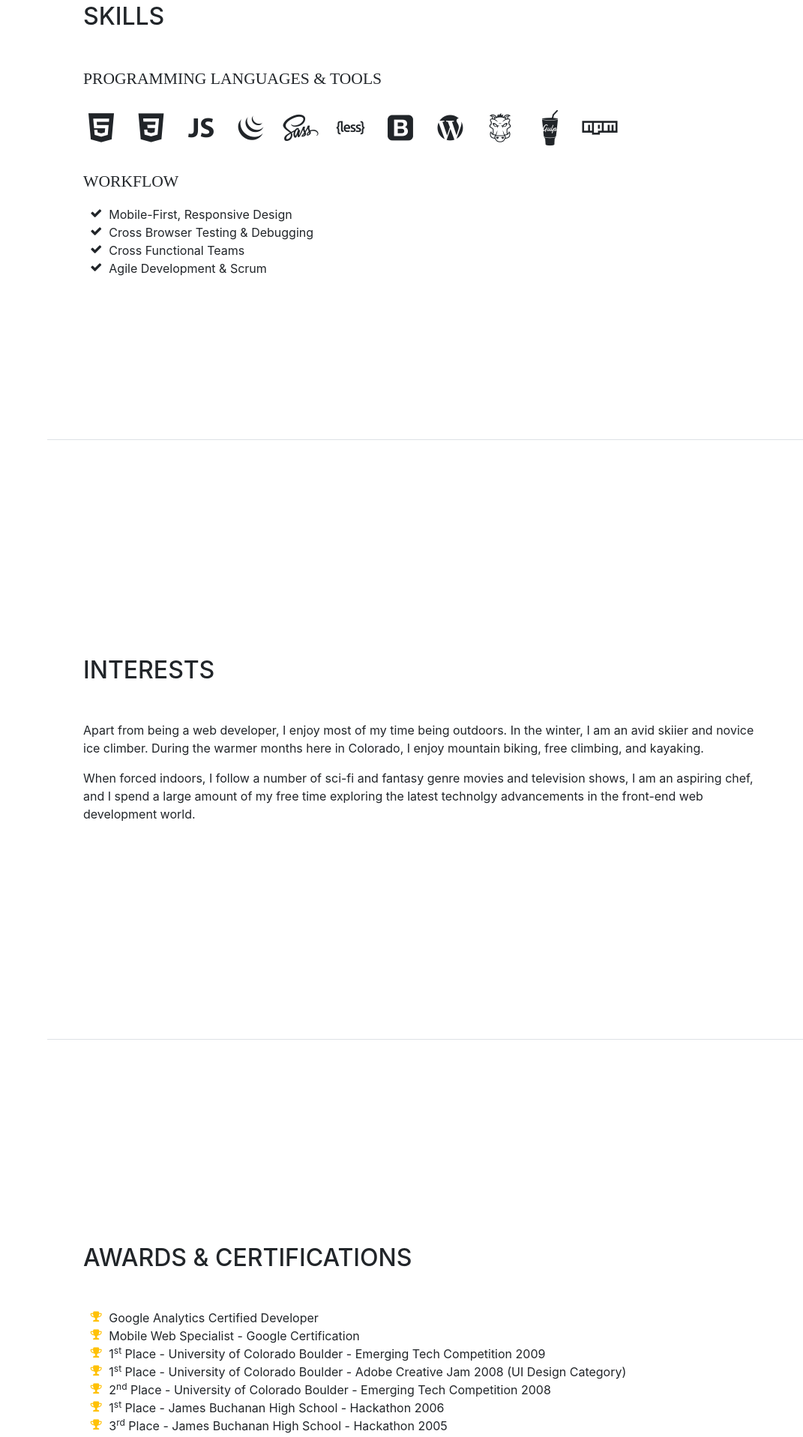
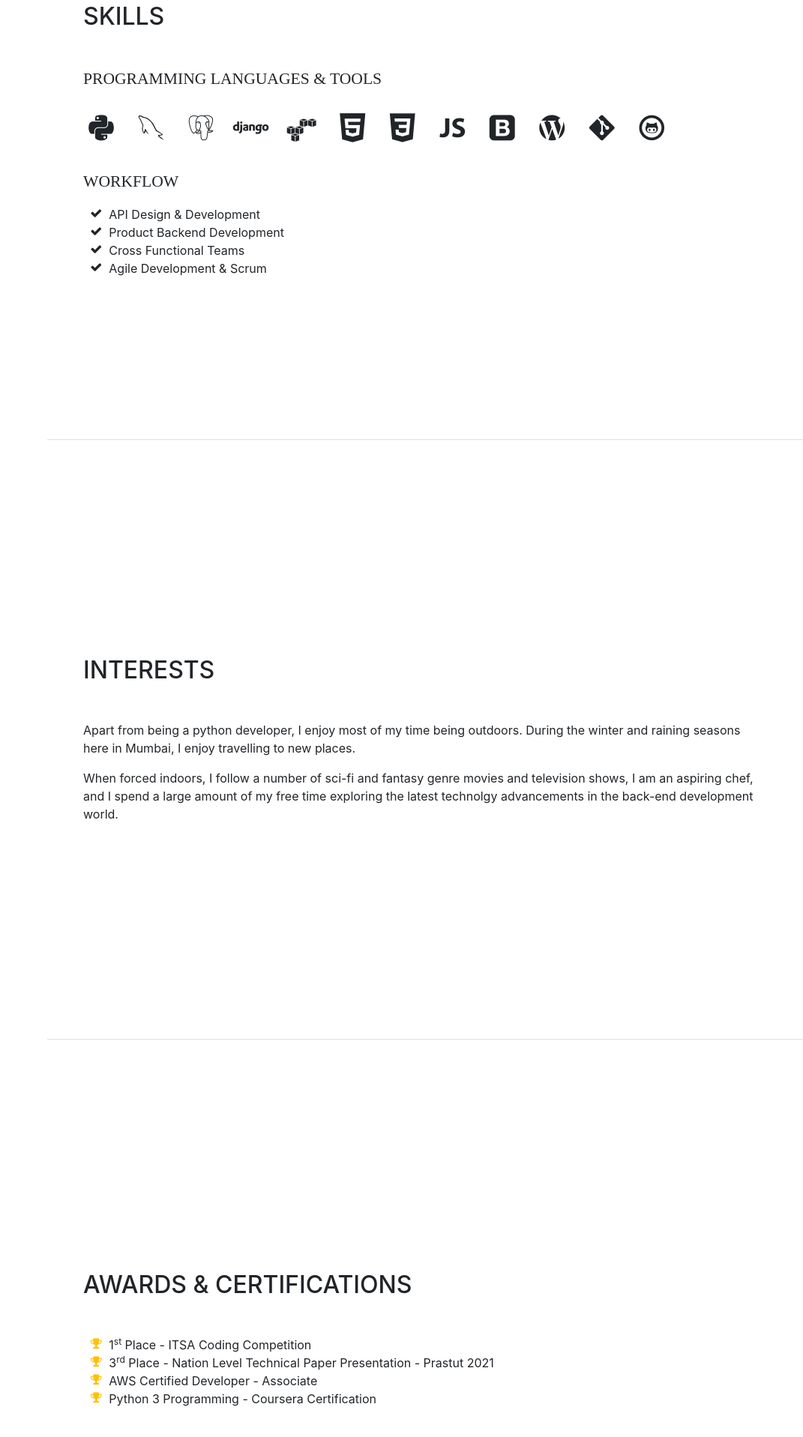
Before and after one commit to NirajPatel07/NirajPatel07.github.io, a website with bundled scripts: page index.html in a window 1280 px wide. Shown: the part 2613-4530 px from the top of the page at 75% size, without its empty margins (209-1280 px from the left). Built offline with nearby package versions, Linux system fonts and the light colour scheme; a web font is replaced by a local one.

Commit message:
Portfolio Updated

```diff
--- a/index.html
+++ b/index.html
@@ -177,6 +177,21 @@
           <div class="subheading mb-3">Programming Languages &amp; Tools</div>
           <ul class="list-inline list-icons">
             <li class="list-inline-item">
+              <i class="devicons devicons-python"></i>
+            </li>
+            <li class="list-inline-item">
+              <i class="devicons devicons-mysql"></i>
+            </li>
+            <li class="list-inline-item">
+              <i class="devicons devicons-postgresql"></i>
+            </li>
+            <li class="list-inline-item">
+              <i class="devicons devicons-django"></i>
+            </li>
+            <li class="list-inline-item">
+              <i class="devicons devicons-aws"></i>
+            </li>
+            <li class="list-inline-item">
               <i class="devicons devicons-html5"></i>
             </li>
             <li class="list-inline-item">
@@ -186,28 +201,16 @@
               <i class="devicons devicons-javascript"></i>
             </li>
             <li class="list-inline-item">
-              <i class="devicons devicons-jquery"></i>
-            </li>
-            <li class="list-inline-item">
-              <i class="devicons devicons-sass"></i>
-            </li>
-            <li class="list-inline-item">
-              <i class="devicons devicons-less"></i>
-            </li>
-            <li class="list-inline-item">
               <i class="devicons devicons-bootstrap"></i>
             </li>
             <li class="list-inline-item">
               <i class="devicons devicons-wordpress"></i>
             </li>
             <li class="list-inline-item">
-              <i class="devicons devicons-grunt"></i>
+              <i class="devicons devicons-git"></i>
             </li>
             <li class="list-inline-item">
-              <i class="devicons devicons-gulp"></i>
-            </li>
-            <li class="list-inline-item">
-              <i class="devicons devicons-npm"></i>
+              <i class="devicons devicons-github"></i>
             </li>
           </ul>
 
@@ -215,10 +218,10 @@
           <ul class="fa-ul mb-0">
             <li>
               <i class="fa-li fa fa-check"></i>
-              Mobile-First, Responsive Design</li>
+              API Design & Development</li>
             <li>
               <i class="fa-li fa fa-check"></i>
-              Cross Browser Testing &amp; Debugging</li>
+              Product Backend Development</li>
             <li>
               <i class="fa-li fa fa-check"></i>
               Cross Functional Teams</li>
@@ -232,8 +235,8 @@
       <section class="resume-section p-3 p-lg-5 d-flex flex-column" id="interests">
         <div class="my-auto">
           <h2 class="mb-5">Interests</h2>
-          <p>Apart from being a web developer, I enjoy most of my time being outdoors. In the winter, I am an avid skiier and novice ice climber. During the warmer months here in Colorado, I enjoy mountain biking, free climbing, and kayaking.</p>
-          <p class="mb-0">When forced indoors, I follow a number of sci-fi and fantasy genre movies and television shows, I am an aspiring chef, and I spend a large amount of my free time exploring the latest technolgy advancements in the front-end web development world.</p>
+          <p>Apart from being a python developer, I enjoy most of my time being outdoors. During the winter and raining seasons here in Mumbai, I enjoy travelling to new places.</p>
+          <p class="mb-0">When forced indoors, I follow a number of sci-fi and fantasy genre movies and television shows, I am an aspiring chef, and I spend a large amount of my free time exploring the latest technolgy advancements in the back-end development world.</p>
         </div>
       </section>
 
@@ -243,32 +246,18 @@
           <ul class="fa-ul mb-0">
             <li>
               <i class="fa-li fa fa-trophy text-warning"></i>
-              Google Analytics Certified Developer</li>
-            <li>
-              <i class="fa-li fa fa-trophy text-warning"></i>
-              Mobile Web Specialist - Google Certification</li>
-            <li>
-              <i class="fa-li fa fa-trophy text-warning"></i>
               1<sup>st</sup>
-              Place - University of Colorado Boulder - Emerging Tech Competition 2009</li>
-            <li>
-              <i class="fa-li fa fa-trophy text-warning"></i>
-              1<sup>st</sup>
-              Place - University of Colorado Boulder - Adobe Creative Jam 2008 (UI Design Category)</li>
-            <li>
-              <i class="fa-li fa fa-trophy text-warning"></i>
-              2<sup>nd</sup>
-              Place - University of Colorado Boulder - Emerging Tech Competition 2008</li>
-            <li>
-            <li>
-              <i class="fa-li fa fa-trophy text-warning"></i>
-              1<sup>st</sup>
-              Place - James Buchanan High School - Hackathon 2006</li>
+              Place - ITSA Coding Competition</li>
             <li>
               <i class="fa-li fa fa-trophy text-warning"></i>
               3<sup>rd</sup>
-              Place - James Buchanan High School - Hackathon 2005</li>
-          </ul>
+              Place - Nation Level Technical Paper Presentation - Prastut 2021</li>
+            <li>
+              <i class="fa-li fa fa-trophy text-warning"></i>
+              AWS Certified Developer - Associate</li>
+            <li>
+              <i class="fa-li fa fa-trophy text-warning"></i>
+              Python 3 Programming - Coursera Certification</li>
         </div>
       </section>
 
```
